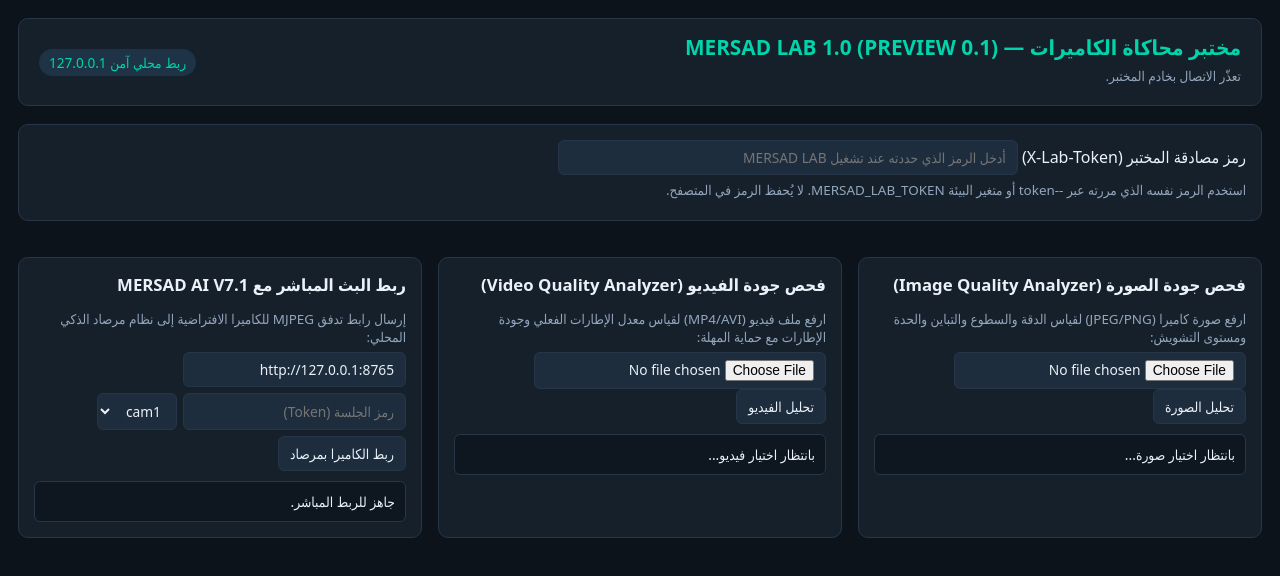
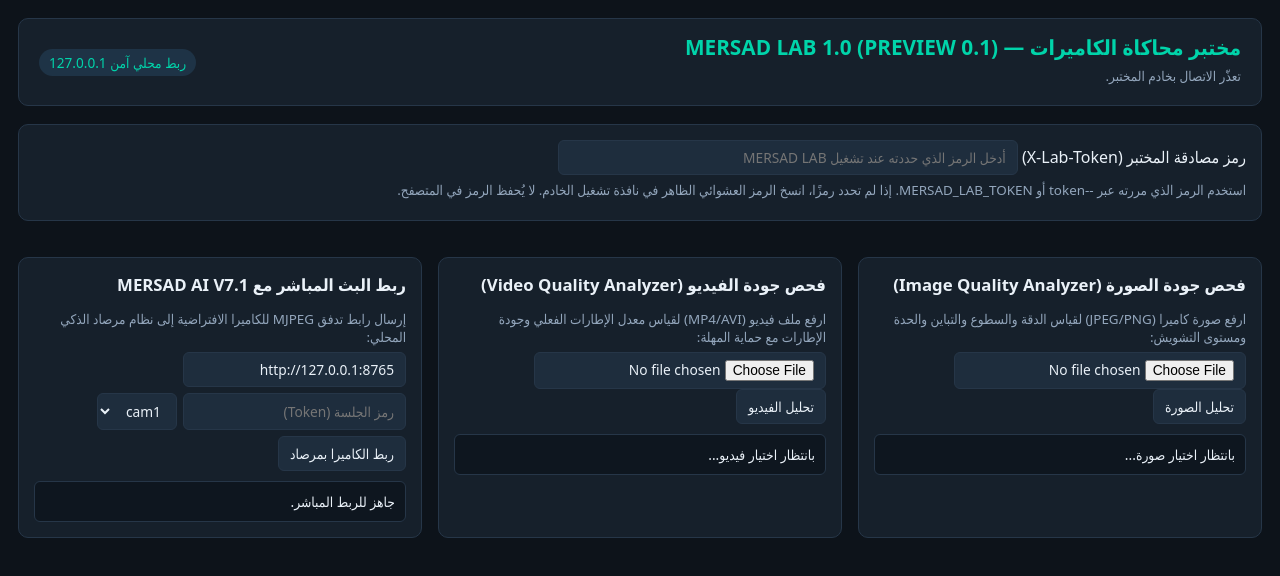
Before and after one commit to alinon9/MERSAD-AI-, a plain HTML site: page MERSAD_LAB_Preview_0.1/index.html in a window 1280 px wide. Drawn offline with Linux system fonts and the light colour scheme; no server answers.

Commit message:
docs(lab): explain generated local API token

```diff
--- a/MERSAD_LAB_Preview_0.1/index.html
+++ b/MERSAD_LAB_Preview_0.1/index.html
@@ -44,7 +44,7 @@ button.active-mode { background: var(--accent); color: #051410; font-weight: 700
 <div class="card" style="margin-bottom:18px">
   <label for="lab-token">رمز مصادقة المختبر (X-Lab-Token)</label>
   <input type="password" id="lab-token" autocomplete="off" placeholder="أدخل الرمز الذي حددته عند تشغيل MERSAD LAB" style="width:min(100%, 460px)">
-  <p class="status-line">استخدم الرمز نفسه الذي مررته عبر --token أو متغير البيئة MERSAD_LAB_TOKEN. لا يُحفظ الرمز في المتصفح.</p>
+  <p class="status-line">استخدم الرمز الذي مررته عبر --token أو MERSAD_LAB_TOKEN. إذا لم تحدد رمزًا، انسخ الرمز العشوائي الظاهر في نافذة تشغيل الخادم. لا يُحفظ الرمز في المتصفح.</p>
 </div>
 
 <div class="grid" id="cameras-container"></div>
```
